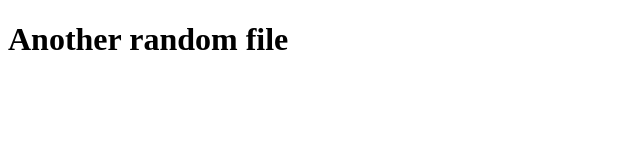
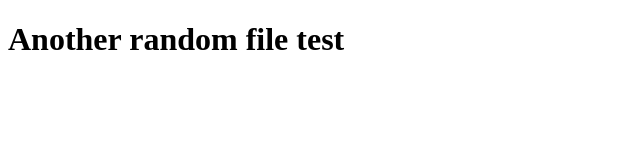
Before and after one commit to vivienstraub01/uebung2WPM, a plain HTML site: page index copy.html in a window 1280 px wide. Shown: the full height of the page, 0-640 px from the left. Drawn offline with Linux system fonts and the light colour scheme.

Commit message:
Update index copy.html

```diff
--- a/index copy.html
+++ b/index copy.html
@@ -6,6 +6,6 @@
     <title>Test</title>
 </head>
 <body>
-    <h1>Another random file</h1>
+    <h1>Another random file test</h1>
 </body>
 </html>
```
